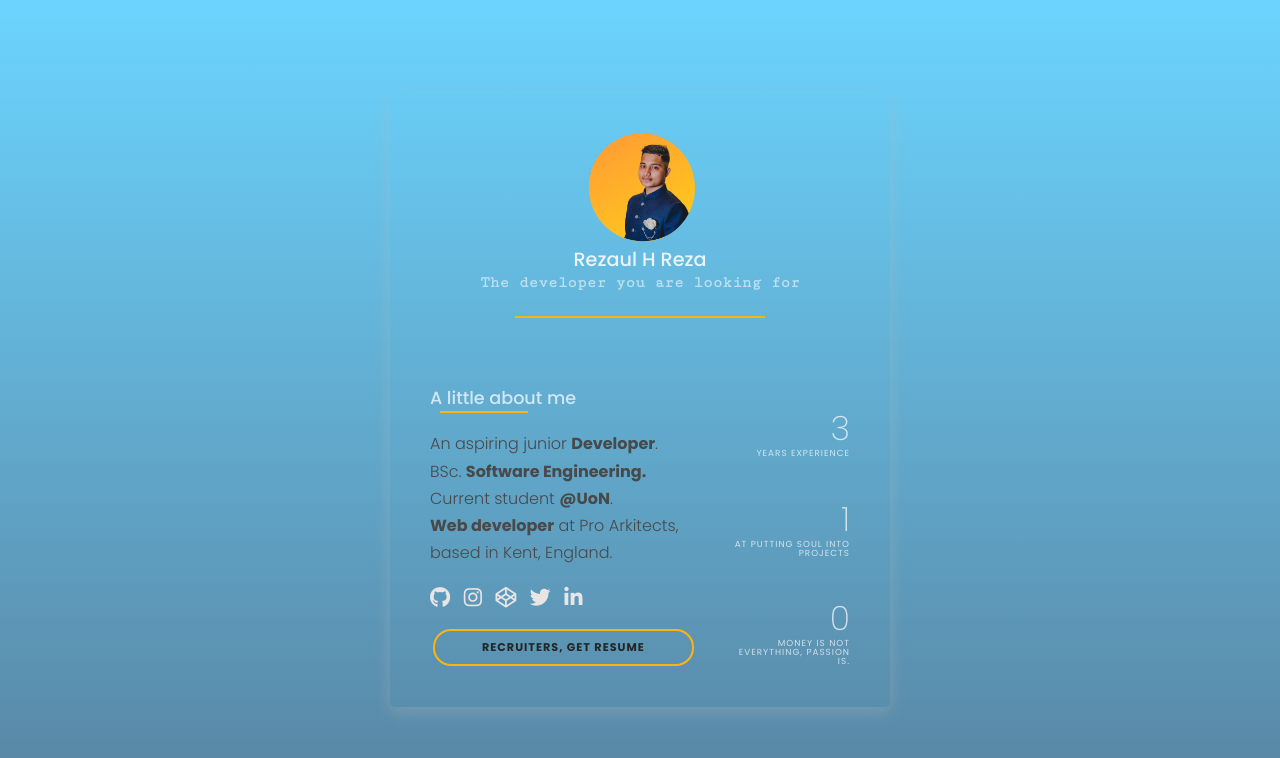
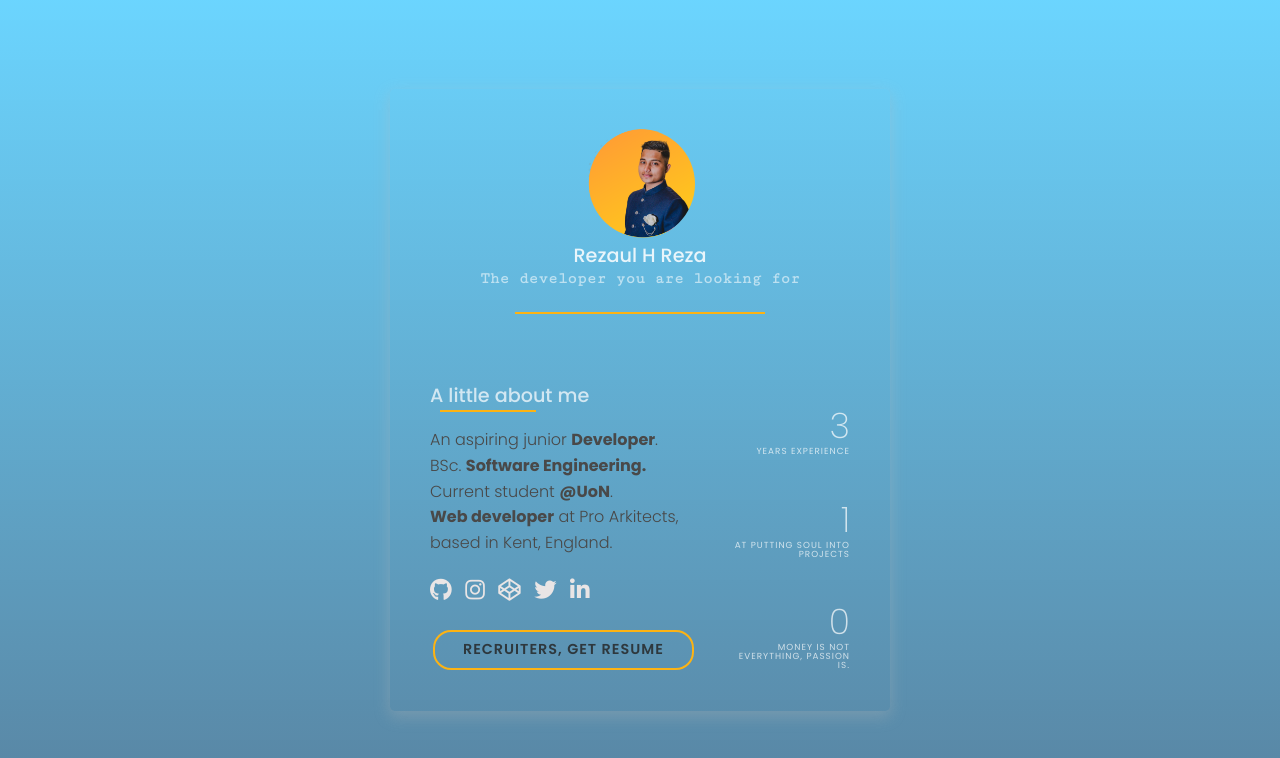
Before and after one commit to rezaulhreza/reza_19401489_AS2_part_2a, a plain HTML site: page index.html in a window 1280 px wide. Drawn offline with Linux system fonts and the light colour scheme.

Commit message:
css update

```diff
--- a/index.html
+++ b/index.html
@@ -49,8 +49,8 @@
                 <!--left side content-->
                 <div class="left">
                     <!--about area-->
-                    <div class="about-container">
-                        <h3 class="title">A little about me
+                    <div class="about-me-container">
+                        <h3 class="title-about">A little about me
                             <!--underline after the about me heading-->
                             <div class="underline-2">
 
@@ -58,7 +58,7 @@
                         </h3>
 
                         <!--Description starts-->
-                        <p class="text">
+                        <p class="desc">
                             An aspiring junior <strong>Developer</strong>.
                             <br>
                             BSc. <strong>
@@ -70,7 +70,7 @@
                     <!--using strong - to make the selected texts look bolder-->
 
                     <!--social links-->
-                    <div class="icons-container">
+                    <div class="icon-container">
                         <!--github link-->
                         <a href="https://www.github.com/rezaulhreza" class="icon"> <i class="fab fa-github"> </i> </a>
                         <!--instagram profile link-->
@@ -91,24 +91,24 @@
                                 class="fab fa-linkedin-in"></i> </a>
                     </div>
                     <div class="buttons-wrapper">
-                        <div class="share-wrap">
-                            <a href="#" class="share">Recruiters, Get resume</a>
+                        <div class="cv-wrapper">
+                            <a href="#" class="resume">Recruiters, Get resume</a>
                         </div>
                     </div>
                 </div>
 
                 <div class="right">
                     <div>
-                        <h3 class="number">3</h3>
-                        <h3 class="number-title">years experience</h3>
+                        <h3 class="num">3</h3>
+                        <h3 class="num-sub">years experience</h3>
                     </div>
                     <div>
-                        <h3 class="number">1</h3>
-                        <h3 class="number-title">at putting soul into projects</h3>
+                        <h3 class="num">1</h3>
+                        <h3 class="num-sub">at putting soul into projects</h3>
                     </div>
                     <div>
-                        <h3 class="number">0</h3>
-                        <h3 class="number-title">Money is not everything, passion is.</h3>
+                        <h3 class="num">0</h3>
+                        <h3 class="num-sub">Money is not everything, passion is.</h3>
                     </div>
 
                 </div>
--- a/style.css
+++ b/style.css
@@ -125,129 +125,174 @@ body {
 .sub-name {
     font-family: 'Cutive Mono', monospace;
     font-size: 1rem;
+    /*font size*/
     opacity: .8;
     color: rgba(255, 255, 255, 0.712);
+    /*text color*/
 }
 
+/*class for card content*/
 .content {
     display: flex;
     padding: 1.7rem 2.5rem 2.6rem 2.5rem;
 }
 
+/*class for the right hand side*/
 .right {
     padding-top: 1.5rem;
     display: flex;
     flex-direction: column;
+    /*using flex and column direction*/
     text-align: right;
     align-items: flex-end;
+    /*align the items at the end*/
     justify-content: space-between;
+    /*equal space*/
     margin-left: 2.1rem;
 }
 
-.number {
-    font-size: 2.1rem;
+/*for the number on the right hand side*/
+.num {
+    font-size: 2.2rem;
     font-weight: 200;
     color: rgba(255, 255, 255, 0.712);
     line-height: 1.2;
 }
 
-.number-title {
+/* subtitle on number right hand side*/
+.num-sub {
     font-size: .55rem;
     color: rgba(255, 255, 255, 0.712);
     font-weight: 400;
+    /*font strength visibility*/
     line-height: 1;
     letter-spacing: 1px;
+    /*space between every letter*/
     text-transform: uppercase;
+    /*all text upper case*/
 }
 
-.title {
+/*about me title*/
+.title-about {
     position: relative;
     color: rgba(255, 255, 255, 0.712);
     font-weight: 500;
-    font-size: 1.1rem;
-    padding: 0 0 3px 0;
-    margin-bottom: .9rem;
+    /*font strength*/
+    font-size: 1.2rem;
+    padding: 0 0 2.5px 0;
+    margin-bottom: .8rem;
     display: inline-block;
+    /*displaying inline with block*/
 }
 
-
-.text {
+/*for description on about*/
+.desc {
     color: rgb(73, 73, 73);
-    font-weight: 300;
-    line-height: 1.7;
+    font-weight: 350;
+    /*font strength*/
+    line-height: 1.6;
 }
 
-.icons-container {
-    padding: 1rem 0;
+/*container class for the icons*/
+.icon-container {
+    padding: 1.1rem 0;
 }
 
+/*class for icon*/
 .icon {
     color: #e9e5e5;
-    font-size: 1.3rem;
+    font-size: 1.4rem;
+    /*icon size*/
     text-decoration: none;
-    margin-right: 8px;
-    transition: .3s;
+    /*no text decoration*/
+    margin-right: 7.5px;
+    /*margin on the right side*/
+    transition: .3s all ease-in-out;
+    /*transition duration*/
 }
 
+/*on mouse click*/
 .icon:hover {
     color: #525151d3;
 }
 
-.buttons-wrap {
+/*class for button*/
+.buttons-wrapper {
     display: flex;
     margin-top: 5px;
 }
 
-
-.share-wrap {
-    flex: 4;
+/*cv button class*/
+.cv-wrapper {
+    flex: 1;
+    /*for the text to spread*/
     display: flex;
     justify-content: center;
+    /*content on center*/
     align-items: center;
     transition: .5s;
-}
-
-.share:hover,
-.share:focus {
-    color: #ececec;
-    background-color: #d1cfcf3d;
-    transition: 1s all ease-in-out;
+    /*transition duration*/
 }
 
 
-.share {
-    padding: 7.6px 0;
+.resume {
+    padding: 7.5px 0;
     width: 100%;
+    /*get cv- width*/
     border: 2px solid rgb(253, 179, 19);
-    color: rgb(37, 37, 37);
+    /*solid border around the button*/
+    color: rgba(37, 37, 37, 0.822);
     text-decoration: none;
     text-align: center;
-    font-size: .7rem;
-    font-weight: bold;
+    /*text-aligned at center*/
+    font-size: .9rem;
+    font-weight: 550;
+    /*font-strength*/
     letter-spacing: 1px;
     text-transform: uppercase;
     margin-left: 3px;
     border-radius: 18.1px;
 }
 
+.resume:hover,
+.resume:focus {
+    color: #ececec;
+    /*changed text color*/
+    background-color: #d1cfcf3d;
+    /*after mouse placing bg color will be this*/
+    transition: 1s all ease-in-out;
+    /*transition duration all ease in out*/
+}
+
+
 .modal {
     position: fixed;
+    /*modal will be in a fixed position*/
     width: 100%;
     height: 100vh;
-    background-color: rgba(0, 0, 0, 0.8);
+    background-color: rgba(0, 0, 0, 0.74);
     z-index: -1;
+    /*stacking order*/
     opacity: 0;
     transition: .5s;
+    /*transition duration*/
 }
 
+/*class for the image of modal window*/
 .modal img {
     position: fixed;
+    /*image position fixed*/
     top: 25%;
+    /*25% on top image position*/
     left: 50%;
+    /*50%on left image position*/
     transform: translate(-50%, -50%) scale(.3);
+    /*to place the image on center*/
     max-width: 100%;
     max-height: 100%;
+    /*max width and height for the img*/
     transition: .5s;
+    /*transition duraaion*/
 }
 
 .modal.show {
```
